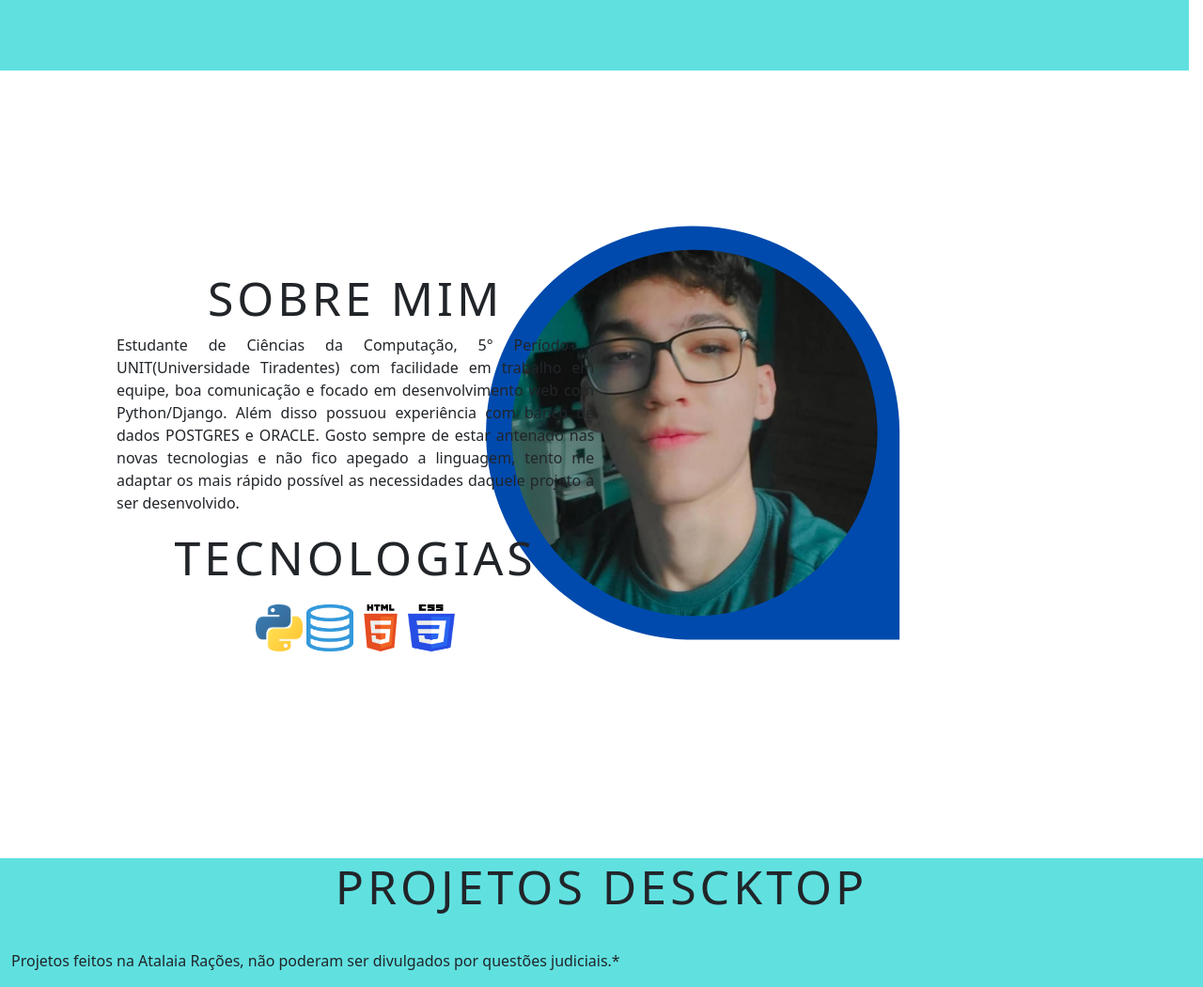
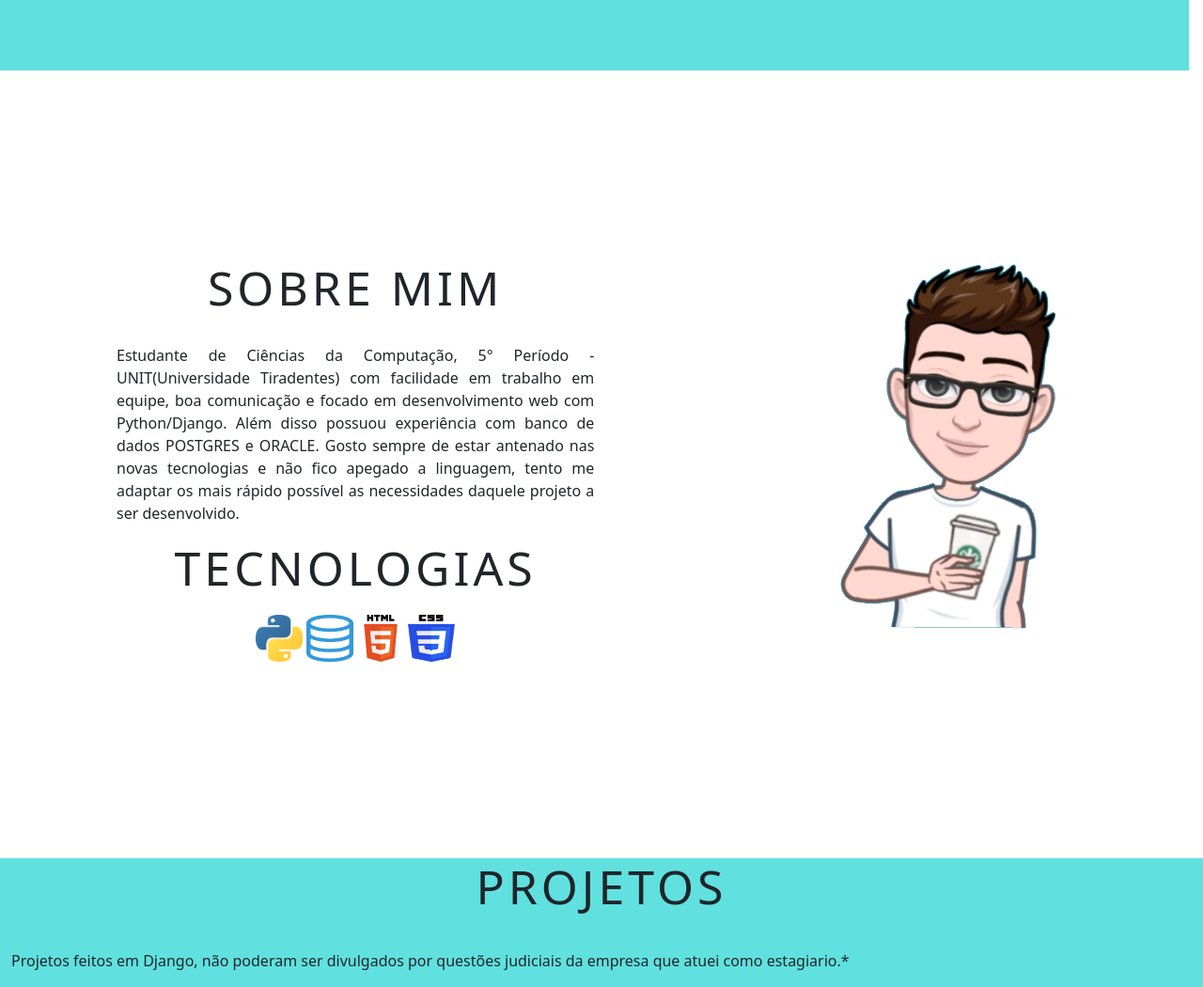
Before and after one commit to KaioAntonio/PortfilioKaio, a Django app: page / in a window 1280 px wide. Shown: the part 725-1775 px from the top of the page at 94% size. Run offline with Django 4.2, Linux system fonts and the light colour scheme; some libraries are stand-ins or nearby versions.

Commit message:
Novo avatar

```diff
--- a/portfolio/static/css/style.css
+++ b/portfolio/static/css/style.css
@@ -158,7 +158,7 @@ nav {
 	height: 100vh;
     width: 98.8vw;
     background-color: white;
-    background-image: url('../img/kaio.png');
+    background-image: url('../img/kaio_sobre.png');
 
     background-repeat: no-repeat;
     background-position: right;
--- a/portfolio/templates/index.html
+++ b/portfolio/templates/index.html
@@ -48,7 +48,7 @@
     <section id="sobre" class="sobre">
         <div class="container-fluid">
             <div class="text-center">
-                <h1 style="margin-top: 3%;" class="text-center col-lg-6">Sobre mim</h1>
+                <h1 style="margin-top: 3%; margin-bottom: 3%;" class="text-center col-lg-6">Sobre mim</h1>
             </div>
             <div>
 
@@ -61,7 +61,7 @@
 
 
             <div class="text-center" id="junto">
-                <h1 class="text-center ">Tecnologias</h1>
+                <h1 class="text-center " style="margin-top: 3%; margin-bottom: 3%;">Tecnologias</h1>
                 <div class="text-center " style="margin-top: 20px;">
                     <img class="col-lg-2" style="height: 50px; width: 50px;" src="../static/img/Python-logo-notext.svg_.png">
                     <img class="col-lg-2" style="height: 50px; width: 50px;" src="../static/img/database-png-icon-22.jpg">
@@ -76,11 +76,11 @@
     <section style="background-color: #60E1E0;" id="projetos" class="projetos">
         <div class="container-fluid">
             <div class="text-center">
-                <h1 style="margin-top: 3%; margin-bottom: 3%;" class="text-center">Projetos Descktop</h1>
+                <h1 style="margin-top: 3%; margin-bottom: 3%;" class="text-center">Projetos</h1>
             </div>
 
             <div class="row">
-                <p>Projetos feitos na Atalaia Rações, não poderam ser divulgados por questões judiciais.*</p>
+                <p>Projetos feitos em Django, não poderam ser divulgados por questões judiciais da empresa que atuei como estagiario.*</p>
             </div>
     </section>
        <main class="container">
```
Also changed, not shown: portfolio/static/img/kaio_sobre.png (added).
